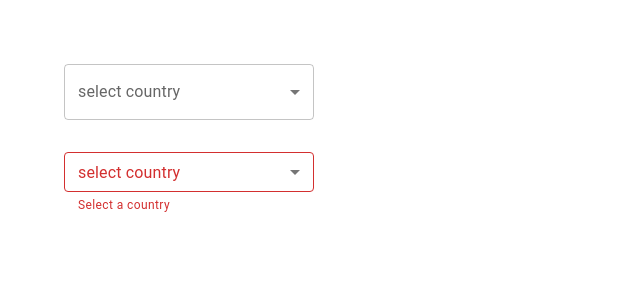
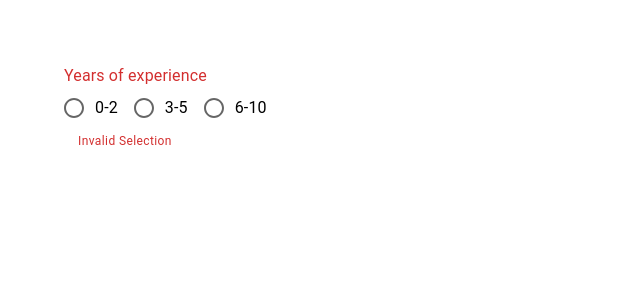
Before and after one commit to dattruong88vn/codevolution-mui, a React (Create React App) app: page / in a window 1280 px wide. Shown: the top 300 px of the page, without its empty margins (0-640 px from the left). Built offline with nearby package versions, Linux system fonts and the light colour scheme.

Commit message:
radio group

```diff
--- a/src/App.tsx
+++ b/src/App.tsx
@@ -1,8 +1,9 @@
 import "./App.css";
+import MuiRadioButton from "./components/MuiRadioButton";
+// import MuiSelect from "./components/MuiSelect";
+// import MuiTextField from "./components/MuiTextField";
+// import MuiButton from "./components/MuiButton";
 // import { MuiTypography } from "./components/MuiTypography";
-// import MuiButton from "./components/MuiButton";
-// import MuiTextField from "./components/MuiTextField";
-import MuiSelect from "./components/MuiSelect";
 
 function App() {
   return (
@@ -10,7 +11,8 @@
       {/* <MuiTypography /> */}
       {/* <MuiButton /> */}
       {/* <MuiTextField /> */}
-      <MuiSelect />
+      {/* <MuiSelect /> */}
+      <MuiRadioButton />
     </div>
   );
 }
--- /dev/null
+++ b/src/components/MuiRadioButton.tsx
@@ -0,0 +1,48 @@
+import React, { useState } from "react";
+import {
+  Box,
+  FormControl,
+  FormControlLabel,
+  FormLabel,
+  RadioGroup,
+  Radio,
+  FormHelperText,
+} from "@mui/material";
+
+const MuiRadioButton = () => {
+  const [value, setValue] = useState("");
+
+  const handleChange = (event: React.ChangeEvent<HTMLInputElement>) => {
+    setValue(event.target.value);
+  };
+
+  console.log({ value });
+
+  return (
+    <Box width={250}>
+      <FormControl error>
+        <FormLabel id="job-experience-group-label">
+          Years of experience
+        </FormLabel>
+        <RadioGroup
+          name="job-experience-group"
+          aria-labelledby="job-experience-group-label"
+          value={value}
+          onChange={handleChange}
+          row
+        >
+          <FormControlLabel
+            control={<Radio size="medium" color="secondary" />}
+            label="0-2"
+            value="0-2"
+          />
+          <FormControlLabel control={<Radio />} label="3-5" value="3-5" />
+          <FormControlLabel control={<Radio />} label="6-10" value="6-10" />
+        </RadioGroup>
+        <FormHelperText>Invalid Selection</FormHelperText>
+      </FormControl>
+    </Box>
+  );
+};
+
+export default MuiRadioButton;
```
